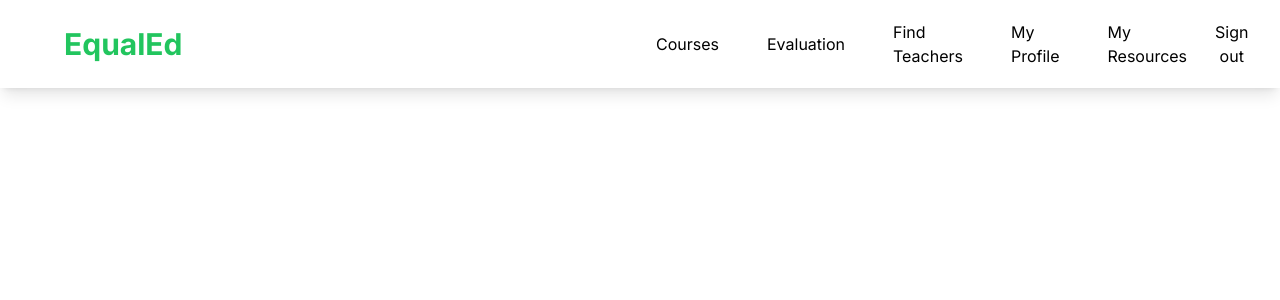
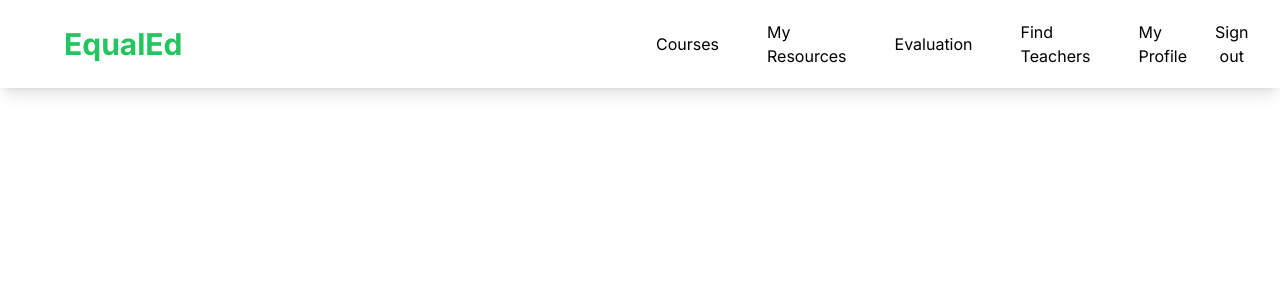
Before and after one commit to wwen04/EqualEd, a Next.js app: page / in a window 1280 px wide. Shown: the top 300 px of the page. Built offline with nearby package versions, Linux system fonts and the light colour scheme.

Commit message:
changed navbar

```diff
--- a/app/header.tsx
+++ b/app/header.tsx
@@ -12,10 +12,10 @@ export default function Header() {
 
   const navigation = [
     { name: "Courses", href: "/courses" },
+    { name: "My Resources", href: "/resources" },
     { name: "Evaluation", href: "/teacher/evaluation" },
     { name: "Find Teachers", href: "/student/FindTeacher/" },
     { name: "My Profile", href: "/profile" },
-    { name: "My Resources", href: "/resources" },
   ];
 
   const onSignOut = async (e: React.FormEvent) => {
```
